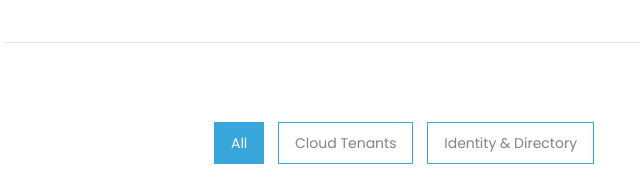
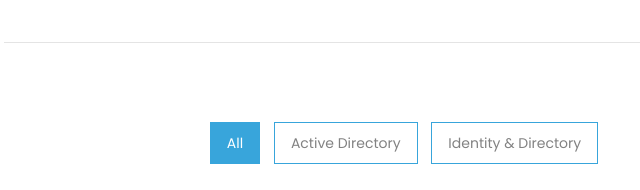
Before and after one commit to elvisodihiri/elvisodihiri.github.io, a plain HTML site: page index.html in a window 1280 px wide. Shown: the part 3160-3350 px from the top of the page, 236-876 px from the left. Drawn offline with nearby package versions, Linux system fonts and the light colour scheme.

Commit message:
Update index.html

```diff
--- a/index.html
+++ b/index.html
@@ -323,7 +323,7 @@
         <div class="text-center" style="margin-bottom: 40px;">
             <ul class="list-inline cat"> <!-- Portfolio Filter Categories -->
                 <li><a href="#" data-filter="*" class="active">All</a></li>
-                <li><a href="#" data-filter=".brand">Cloud Tenants</a></li>
+                <li><a href="#" data-filter=".brand">Active Directory</a></li>
                 <li><a href="#" data-filter=".web">Identity & Directory</a></li>
             </ul><!-- End Portfolio Filter Categories -->
         </div>
```
